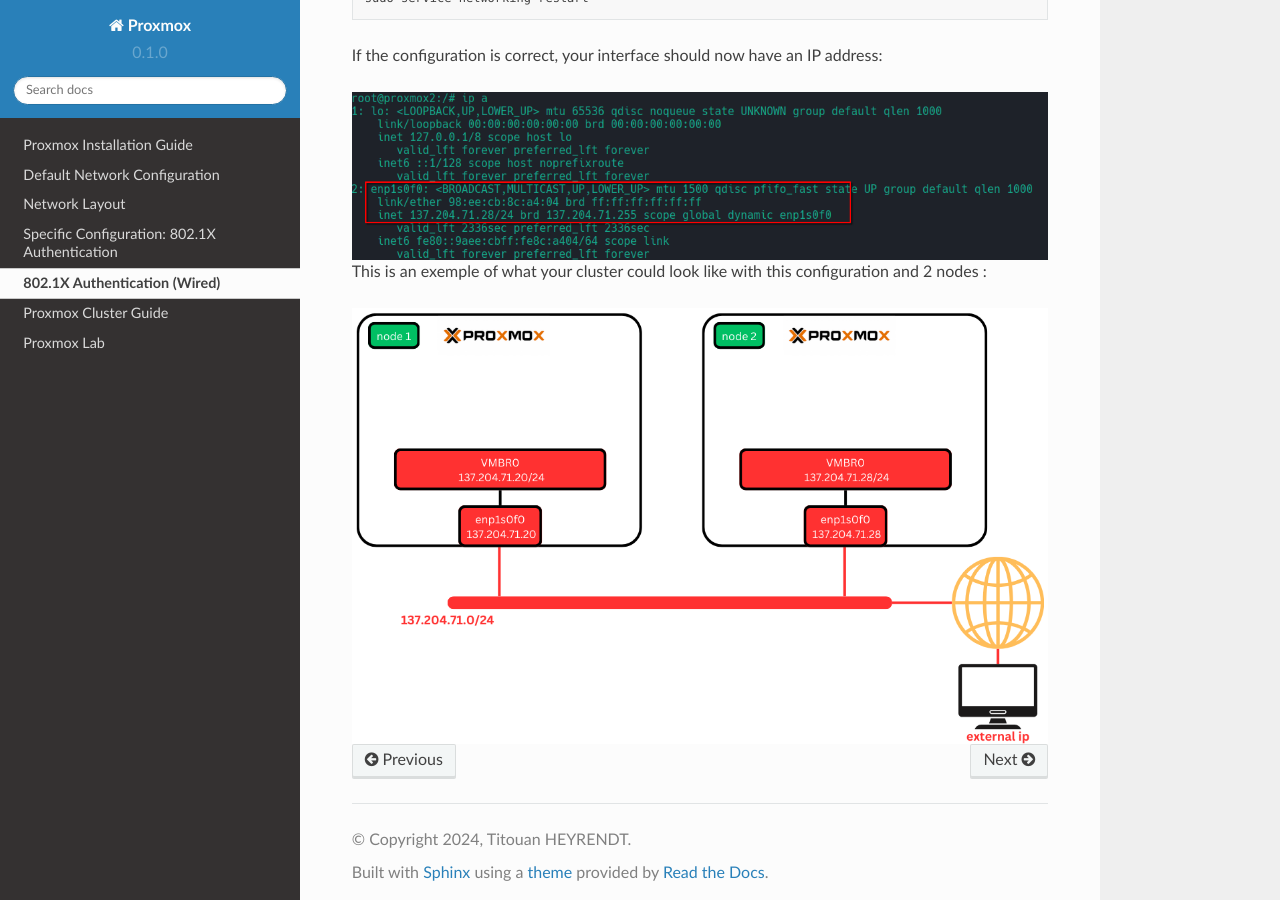
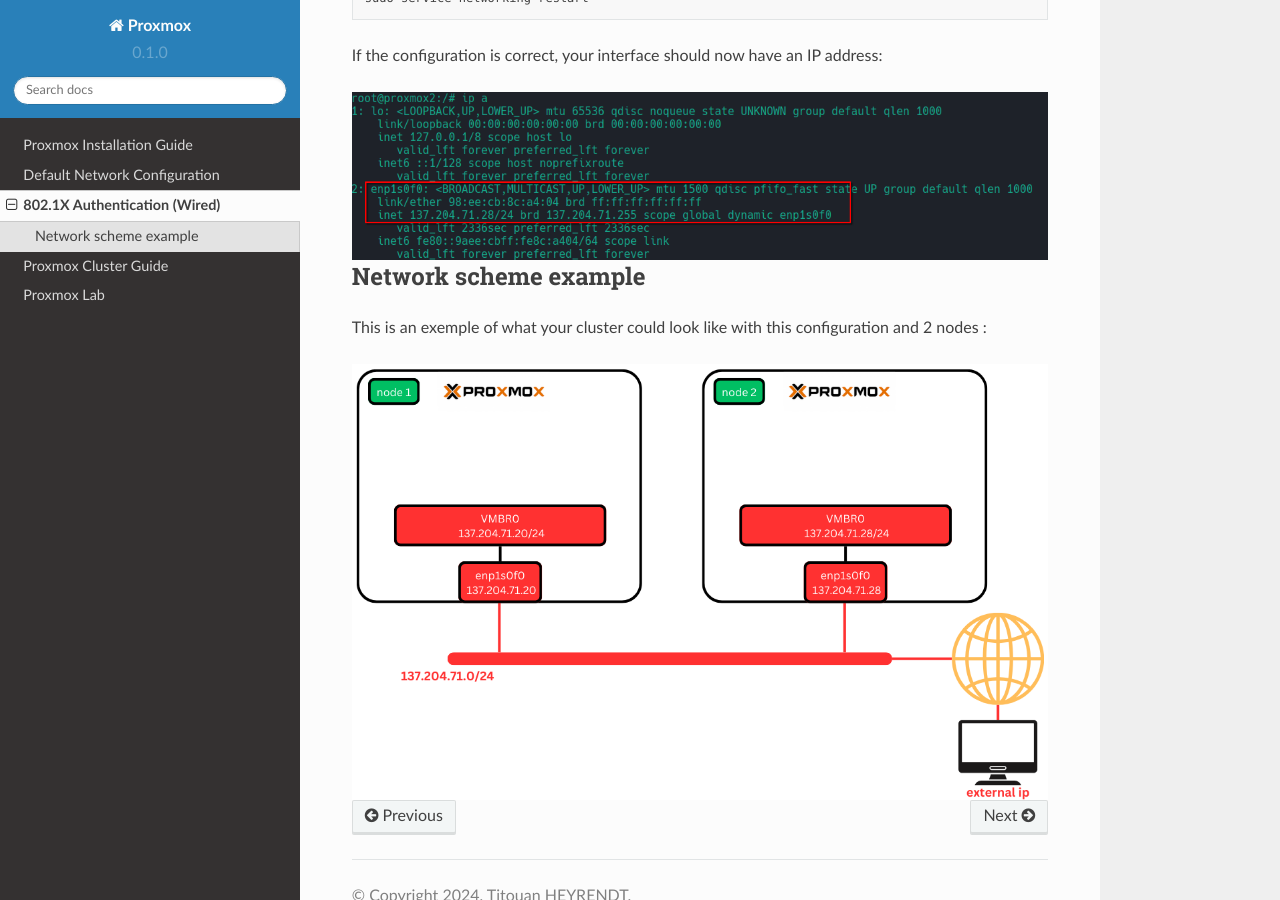
Before and after one commit to T2an/proxmox, a Sphinx documentation site: the page built from docs/source/8021X.rst, in a window 1280 px wide and 900 px high, scrolled down 2510 px. Built offline with Sphinx 7.4.7 and the Read the Docs theme 2.0.0, drawn with Linux system fonts in a browser that asks for light colours.

Commit message:
refactoring some title and section, no big change

```diff
--- a/docs/source/8021X.rst
+++ b/docs/source/8021X.rst
@@ -118,6 +118,9 @@
     :alt: IP address
     :align: center
 
+Network scheme example
+----------------------
+
 This is an exemple of what your cluster could look like with this configuration and 2 nodes :
 
 .. image:: ./images/2_PX.png
--- a/docs/source/default_config.rst
+++ b/docs/source/default_config.rst
@@ -26,7 +26,7 @@
 Removing or editing the `vmbr0` bridge in Proxmox can disrupt network connectivity for VMs, containers, and management interfaces. This can lead to potential instability and loss of access. It is crucial to maintain this default configuration unless you have a deep understanding of the implications and a proper plan for reconfiguration and recovery.
 
 Network Layout
-==============
+--------------
 
 With this configuration and two Proxmox nodes connected to a switch, your network should resemble the following:
 
@@ -43,6 +43,6 @@
 Each VM should be able to communicate with each other through the bridge.
 
 Specific Configuration: 802.1X Authentication
-=============================================
+---------------------------------------------
 
 While the above configuration is correct for most setups, there are scenarios where specific configurations are required. For example, in a setup that requires authentication with a RADIUS server using 802.1X. This specific configuration will be covered in the next section.
```
